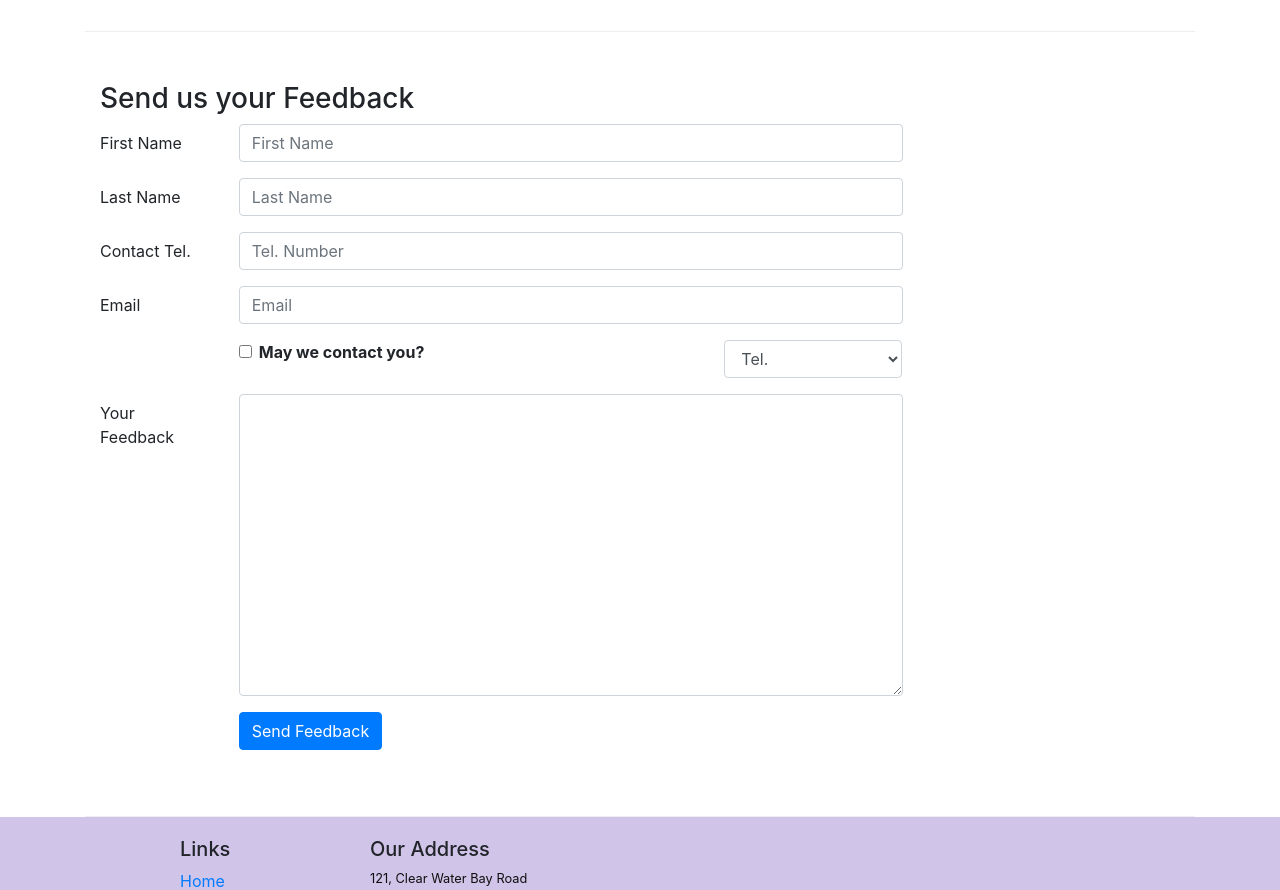
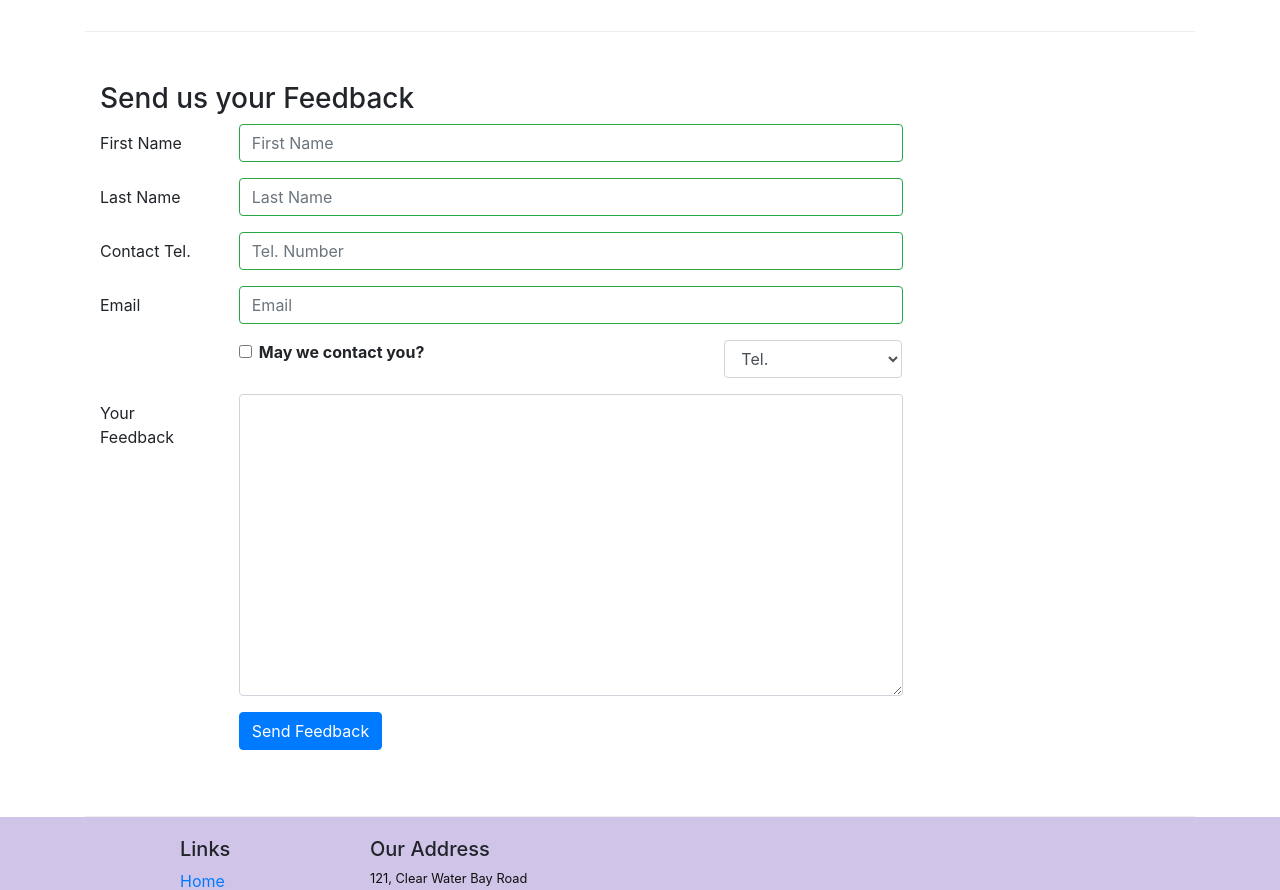
Before and after one commit to andresm07/react-course, a React (Create React App) app: page /contactus in a window 1280 px wide. Shown: the part 840-1730 px from the top of the page. Built offline with nearby package versions, Linux system fonts and the light colour scheme.

Commit message:
Controlled Form Validation

```diff
--- a/src/components/ContactComponent.js
+++ b/src/components/ContactComponent.js
@@ -1,5 +1,5 @@
 import React, { Component } from 'react';
-import { Breadcrumb, BreadcrumbItem, Button, Form, FormGroup, Label, Input, Col } from 'reactstrap';
+import { Breadcrumb, BreadcrumbItem, Button, Form, FormGroup, Label, Input, Col, FormFeedback } from 'reactstrap';
 import { Link } from 'react-router-dom';
 
 class Contact extends Component {
@@ -12,10 +12,17 @@ class Contact extends Component {
             email: "",
             agree: false,
             contactType: "Tel.",
-            message: ""
+            message: "",
+            touched: {
+                firstname: false,
+                lastname: false,
+                telnum: false,
+                email: false
+            }
         };
         this.handleInputChange = this.handleInputChange.bind(this);
         this.handleSubmit = this.handleSubmit.bind(this);
+        this.handleBlur = this.handleBlur.bind(this);
     }
 
     handleInputChange(event) {
@@ -32,7 +39,48 @@ class Contact extends Component {
         alert("Current State is: " + JSON.stringify(this.state));
     }
 
+    handleBlur = (field) => (event) => {
+        this.setState({
+            touched: {
+                ...this.state.touched, [field]: true
+            }
+        });
+    }
+
+    validate(firstname, lastname, telnum, email) {
+        const errors = {
+            firstname: "",
+            lastname: "",
+            telnum: "",
+            email: ""
+        };
+
+        if(this.state.touched.firstname && firstname.length < 3) {
+            errors.firstname = "First Name should be >= 3 characters";
+        } else if(this.state.touched.firstname && firstname.length > 10) {
+            errors.firstname = "First Name should be <= 10 characters";
+        }
+
+        if(this.state.touched.lastname && lastname.length < 3) {
+            errors.lastname = "Last Name should be >= 3 characters";
+        } else if(this.state.touched.lastname && lastname.length > 10) {
+            errors.lastname = "Last Name should be <= 10 characters";
+        }
+
+        const regEx = /^\d+$/;
+        if(this.state.touched.telnum &&!regEx.test(telnum)) {
+            errors.telnum = "Tel. Number should contain only numbers";
+        }
+
+        if(this.state.touched.email && email.split("").filter(x => x === "@").length !== 1) {
+            errors.email = "Email should contain a @";
+        }
+
+        return errors;
+    }
+
     render() {
+        const errors = this.validate(this.state.firstname, this.state.lastname, this.state.telnum, this.state.email);
         return(
             <div className="container">
                 <div className="row">
@@ -81,28 +129,40 @@ class Contact extends Component {
                                 <Label htmlFor="firstname" md={2}>First Name</Label>
                                 <Col md={10}>
                                     <Input type="text" id="firstname" name="firstname" placeholder="First Name"
-                                        value={this.state.firstname} onChange={this.handleInputChange} />
+                                        value={this.state.firstname} onChange={this.handleInputChange}
+                                        onBlur={this.handleBlur("firstname")} valid={errors.firstname === ""}
+                                        invalid={errors.firstname !== ""} />
+                                    <FormFeedback>{errors.firstname}</FormFeedback>
                                 </Col>
                             </FormGroup>
                             <FormGroup row>
                                 <Label htmlFor="lastname" md={2}>Last Name</Label>
                                 <Col md={10}>
                                     <Input type="text" id="lastname" name="lastname" placeholder="Last Name"
-                                        value={this.state.lastname} onChange={this.handleInputChange} />
+                                        value={this.state.lastname} onChange={this.handleInputChange}
+                                        onBlur={this.handleBlur("lastname")} valid={errors.lastname === ""}
+                                        invalid={errors.lastname !== ""} />
+                                    <FormFeedback>{errors.lastname}</FormFeedback>
                                 </Col>
                             </FormGroup>
                             <FormGroup row>
                                 <Label htmlFor="telnum" md={2}>Contact Tel.</Label>
                                 <Col md={10}>
                                     <Input type="tel" id="telnum" name="telnum" placeholder="Tel. Number"
-                                        value={this.state.telnum} onChange={this.handleInputChange} />
+                                        value={this.state.telnum} onChange={this.handleInputChange}
+                                        onBlur={this.handleBlur("telnum")} valid={errors.telnum === ""}
+                                        invalid={errors.telnum !== ""} />
+                                    <FormFeedback>{errors.telnum}</FormFeedback>
                                 </Col>
                             </FormGroup>
                             <FormGroup row>
                                 <Label htmlFor="email" md={2}>Email</Label>
                                 <Col md={10}>
                                     <Input type="email" id="email" name="email" placeholder="Email"
-                                        value={this.state.email} onChange={this.handleInputChange} />
+                                        value={this.state.email} onChange={this.handleInputChange}
+                                        onBlur={this.handleBlur("email")} valid={errors.email === ""}
+                                        invalid={errors.email !== ""} />
+                                    <FormFeedback>{errors.email}</FormFeedback>
                                 </Col>
                             </FormGroup>
                             <FormGroup row>
```
